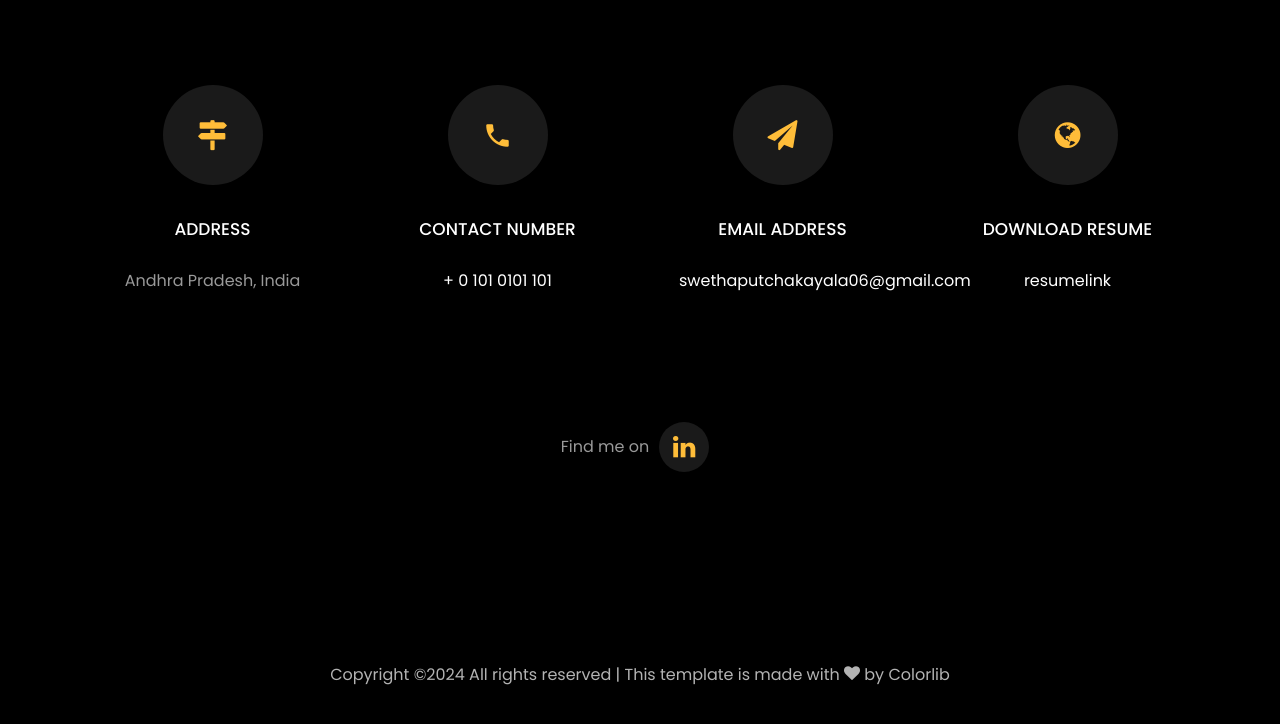
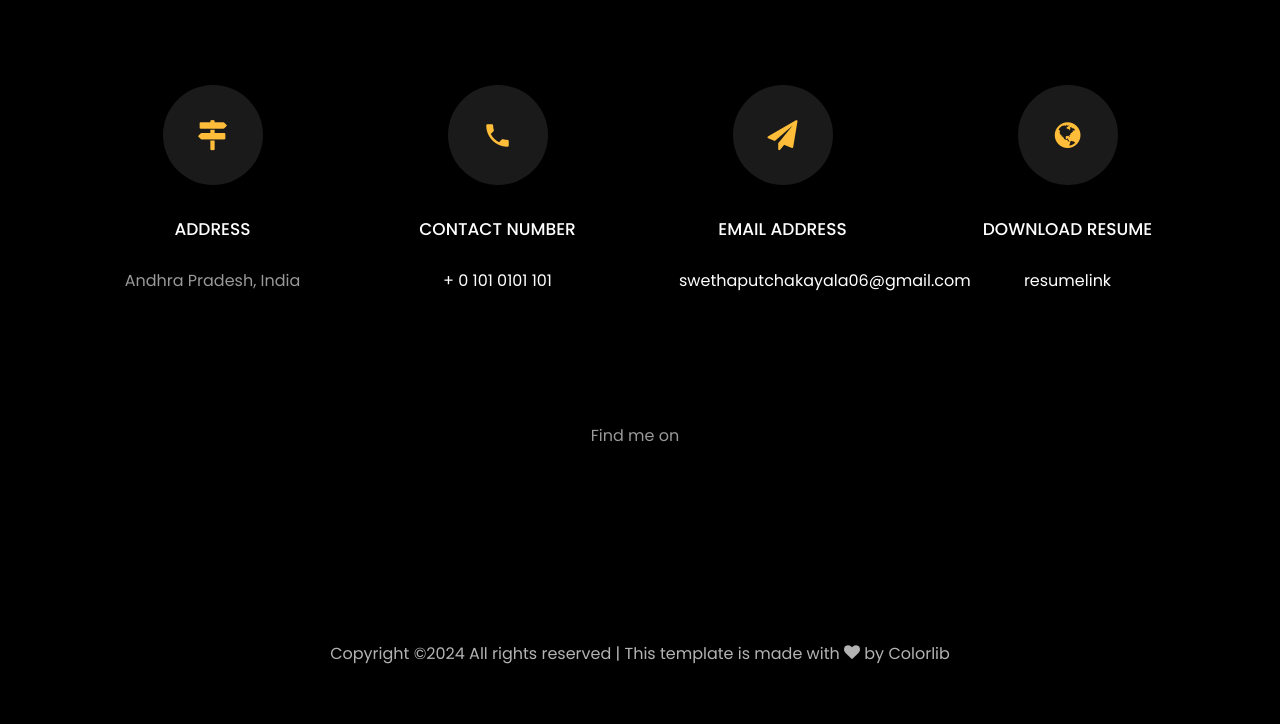
Before and after one commit to Swetha7788/Swetha7788.github.io, a plain HTML site: page index.html in a window 1280 px wide. Shown: the part 5756-6480 px from the top of the page. Drawn offline with nearby package versions, Linux system fonts and the light colour scheme; files that its build step writes are made by us from their sources; files whose address does not match are found by name.

Commit message:
index.html

```diff
--- a/index.html
+++ b/index.html
@@ -594,7 +594,7 @@
 				<br>
 					<ul class="ftco-footer-social list-unstyled d-flex justify-content-center align-items-center mb-0">
 					  <li class="ftco-animate normal-txt">Find me on  </li>
-					  <li class="ftco-animate"><a href="www.linkedin.com/in/swetha-putchakayala-7185ab222"><span class="icon-linkedin"></span></a></li>
+
 
 					</ul>
 				<br>
```
